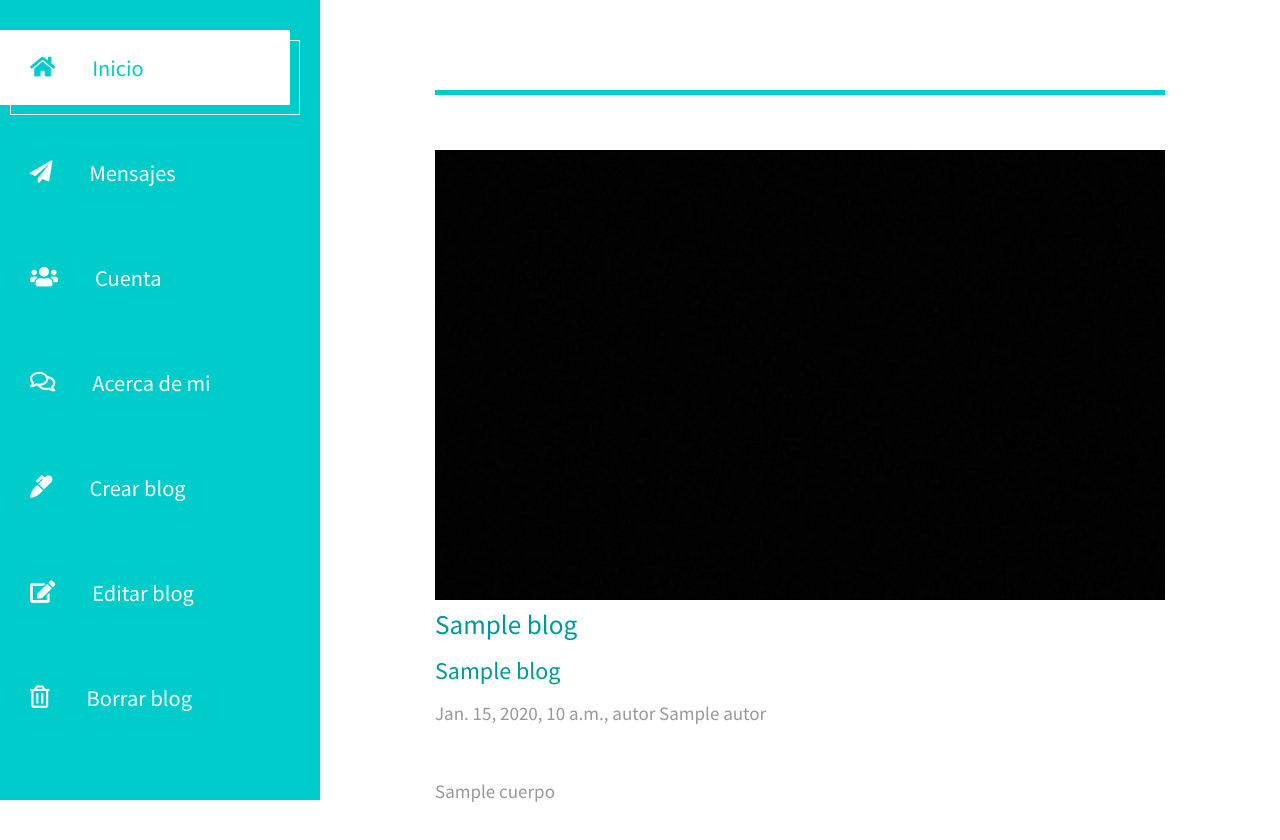
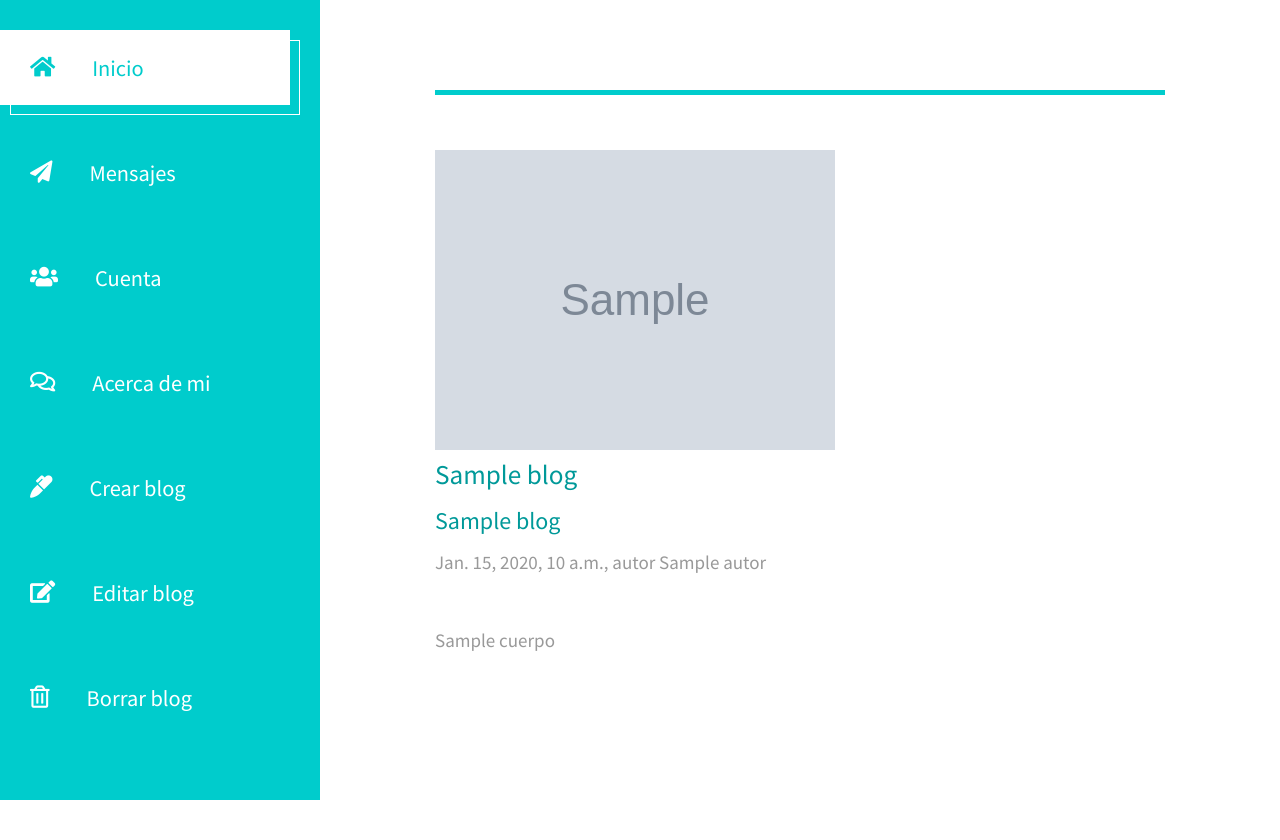
Before and after one commit to aristovmartin/entrega_final, a Django app: template entregaFinal/blogApp/templates/page_blog.html in a window 1280 px wide. Shown: the top 840 px of the page. After the commit the page ends 800 px from the top, so only its background shows below. Run offline with Django 4.2, Linux system fonts and the light colour scheme; the template is opened without the code that fills it: most values are stand-ins (such as "Sample title", 1, 10 or a date in 2020); grey boxes marked "Sample" are stand-in pictures; data that the repository does not hold is empty; some libraries are stand-ins or nearby versions.

Commit message:
Falto modificar en la pagina personalizada de ver blog para que se muestre correctamente la imagen

```diff
--- a/entregaFinal/blogApp/templates/page_blog.html
+++ b/entregaFinal/blogApp/templates/page_blog.html
@@ -23,7 +23,7 @@
         <div class="row tm-row">
             <div class="col-12">
                 <hr class="tm-hr-primary tm-mb-55">
-                <img src="{% static 'appBlog/img/prueba.jpg' %}" alt="Image" class="img-fluid">
+                <img src="{{ blog.foto.url }}" alt="Image" class="img-fluid">
             </div>
         </div>
         <div class="row tm-row">
```
